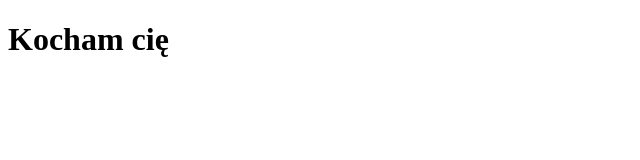
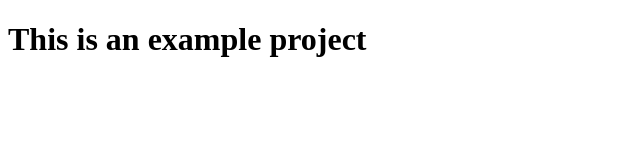
Before and after one commit to YevhenBondarevskyi/my-first-project, a plain HTML site: page index.html in a window 1280 px wide. Shown: the whole page, without its empty margins (0-640 px from the left). Drawn offline with Linux system fonts and the light colour scheme.

Commit message:
Update index.html

```diff
--- a/index.html
+++ b/index.html
@@ -6,6 +6,6 @@
     <title>Document</title>
 </head>
 <body>
-<h1>Kocham cię</h1>
+<h1>This is an example project</h1>
 </body>
 </html>
```
